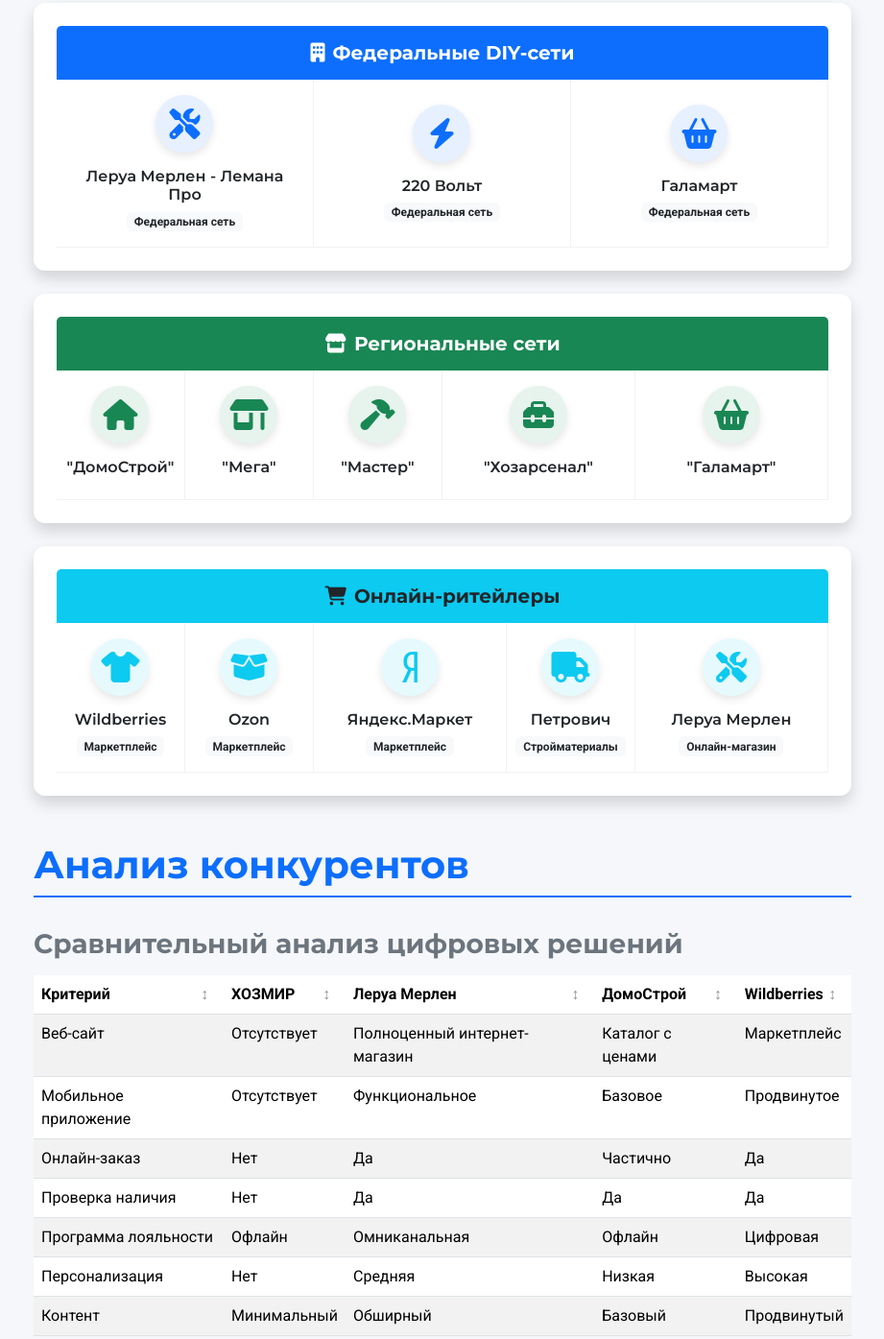
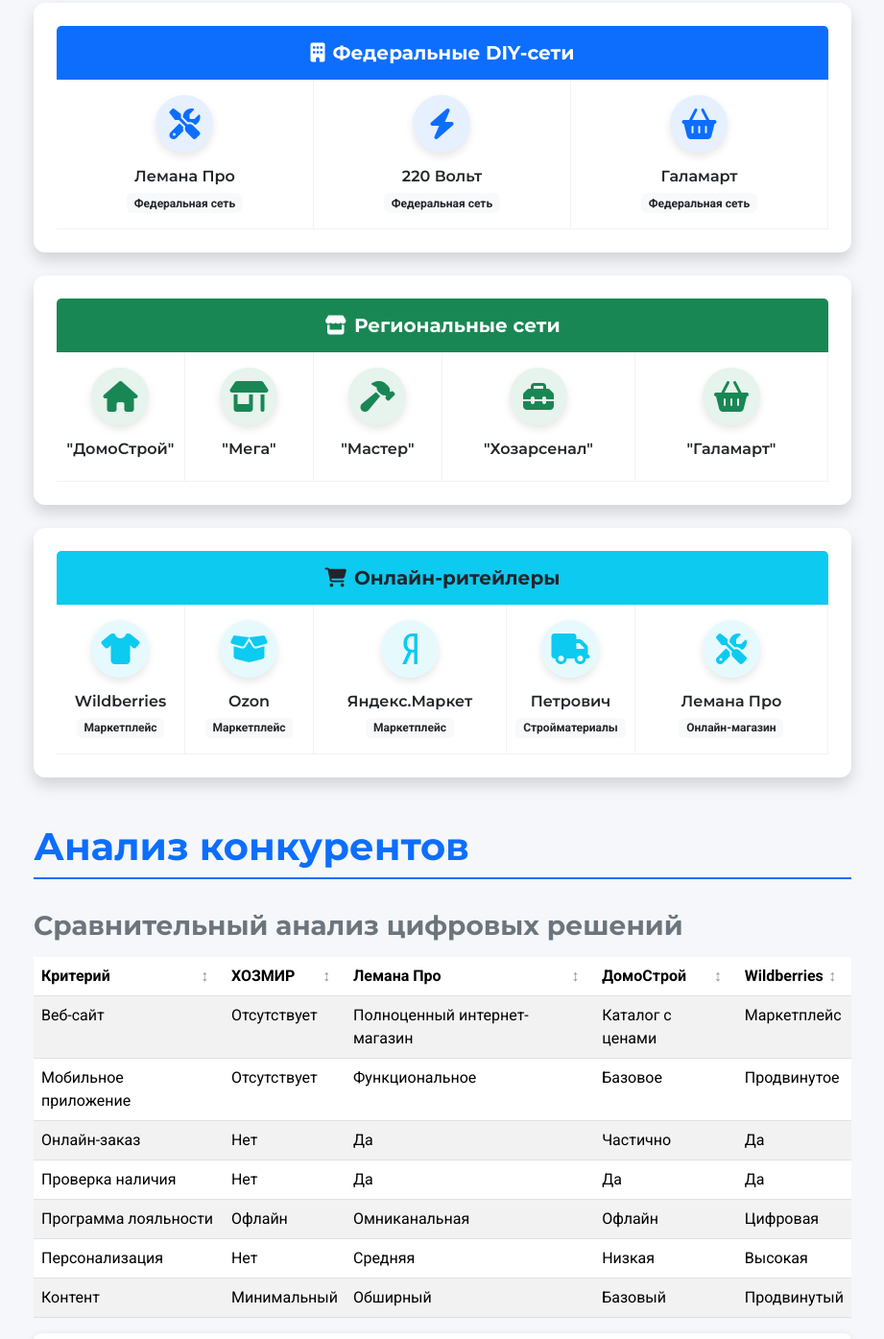
Before and after one commit to NFTsTFN/NFTsTFN2.io, a plain HTML site: page index.html in a window 1280 px wide. Shown: the part 4168-5563 px from the top of the page at 96% size, without its empty margins (329-1250 px from the left). Drawn offline with nearby package versions, Linux system fonts and the light colour scheme.

Commit message:
Update index.html

```diff
--- a/index.html
+++ b/index.html
@@ -288,7 +288,7 @@
                                         <div class="competitor-icon">
                                             <i class="fas fa-tools fa-2x text-primary mb-3"></i>
                                         </div>
-                                        <h6 class="mb-2">Леруа Мерлен - Лемана Про</h6>
+                                        <h6 class="mb-2">Лемана Про</h6>
                                         <span class="badge bg-light text-dark">Федеральная сеть</span>
                                     </div>
                                 </div>
@@ -419,7 +419,7 @@
                                         <div class="competitor-icon">
                                             <i class="fas fa-tools fa-2x text-info mb-3"></i>
                                         </div>
-                                        <h6 class="mb-2">Леруа Мерлен</h6>
+                                        <h6 class="mb-2">Лемана Про</h6>
                                         <span class="badge bg-light text-dark">Онлайн-магазин</span>
                                     </div>
                                 </div>
@@ -441,7 +441,7 @@
                             <tr>
                                 <th>Критерий</th>
                                 <th>ХОЗМИР</th>
-                                <th>Леруа Мерлен</th>
+                                <th>Лемана Про</th>
                                 <th>ДомоСтрой</th>
                                 <th>Wildberries</th>
                             </tr>
@@ -928,7 +928,7 @@
                     </div>
 
                     <div class="timeline-item">
-                        <h4>Этап 4: Разработка мобильного веб приложения (3-5 месяца)</h4>
+                        <h4>Этап 4: Разработка мобильного веб приложения (4-6 месяца)</h4>
                         <ul>
                             <li>Разработка концепции и прототипа</li>
                             <li>Создание дизайна интерфейса</li>
```
